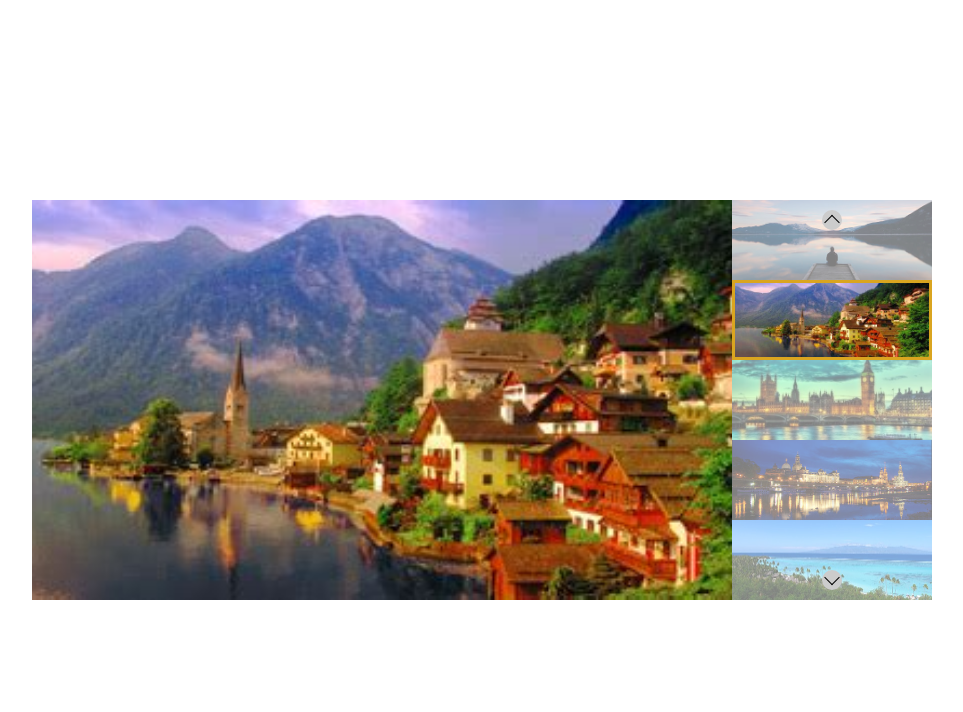
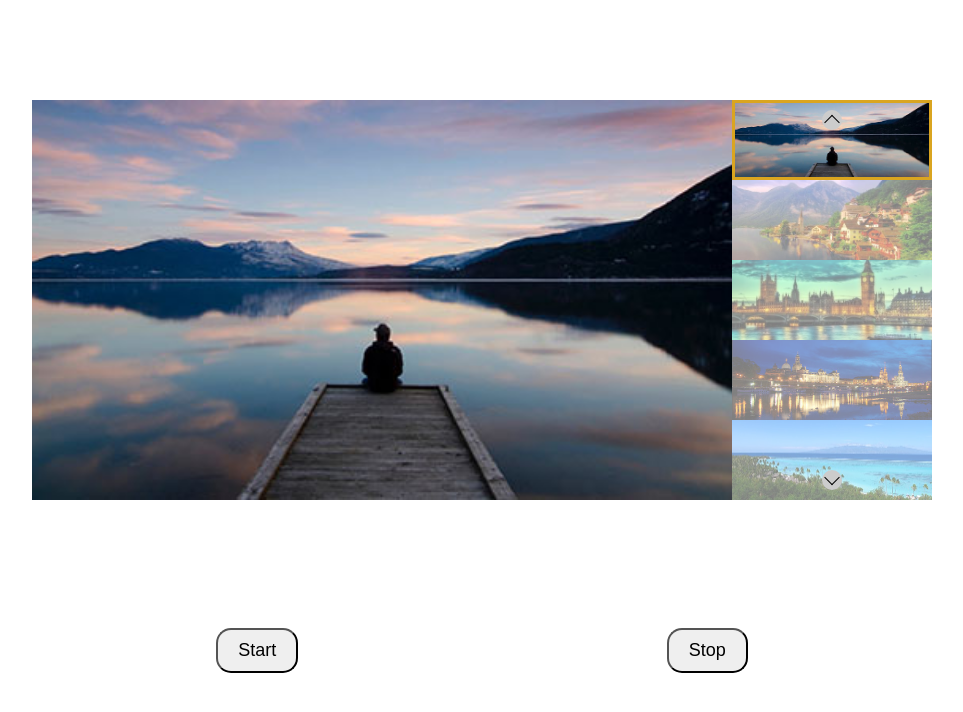
Before and after one commit to SimoneCalzari/js-carousel-autoplay, a plain HTML site: page index.html in a window 1280 px wide. Shown: the whole page, without its empty margins (158-1121 px from the left). Drawn offline with Linux system fonts and the light colour scheme.

Commit message:
feat: aggiunti bottoni per bonus

```diff
--- a/css/style.css
+++ b/css/style.css
@@ -11,6 +11,7 @@
     display: flex;
     justify-content: center;
     align-items: center;
+    flex-wrap: wrap;
 }
 
 .items {
@@ -107,3 +108,25 @@
     object-fit: cover;
 }
 /* #endregion IMMAGININE LATERALI */
+
+/* #region BOTTONI */
+
+.buttons {
+    width: 100%;
+    display: flex;
+    justify-content: space-around;
+    margin-top: -100px;
+}
+
+#start, #stop {
+    padding: 10px 20px;
+    border-radius: 15px;
+    font-size: 18px;
+}
+
+#start:hover, #stop:hover {
+    cursor: pointer;
+    background-color: black;
+    color: white;
+}
+/* #endregion BOTTONI */
--- a/index.html
+++ b/index.html
@@ -17,6 +17,10 @@
         <div class="prev"></div>
         <div class="next"></div>
       </div>
+      <div class="buttons">
+        <button id="start">Start</button>
+        <button id="stop">Stop</button>
+      </div>
     </div>
 
     <script src="js/main.js"></script>
--- a/js/main.js
+++ b/js/main.js
@@ -184,7 +184,7 @@ function autoPlayBackward() {
 }
 
 // RICHIAMO LE FUNZIONI OGNI 3 SECONDI, PROVO SIA IL CASO AVANTI CHE INDIETRO
-setInterval(autoPlayForward, 3000);
+// setInterval(autoPlayForward, 3000);
 // setInterval(autoPlayBackward, 3000);
 
 
```
